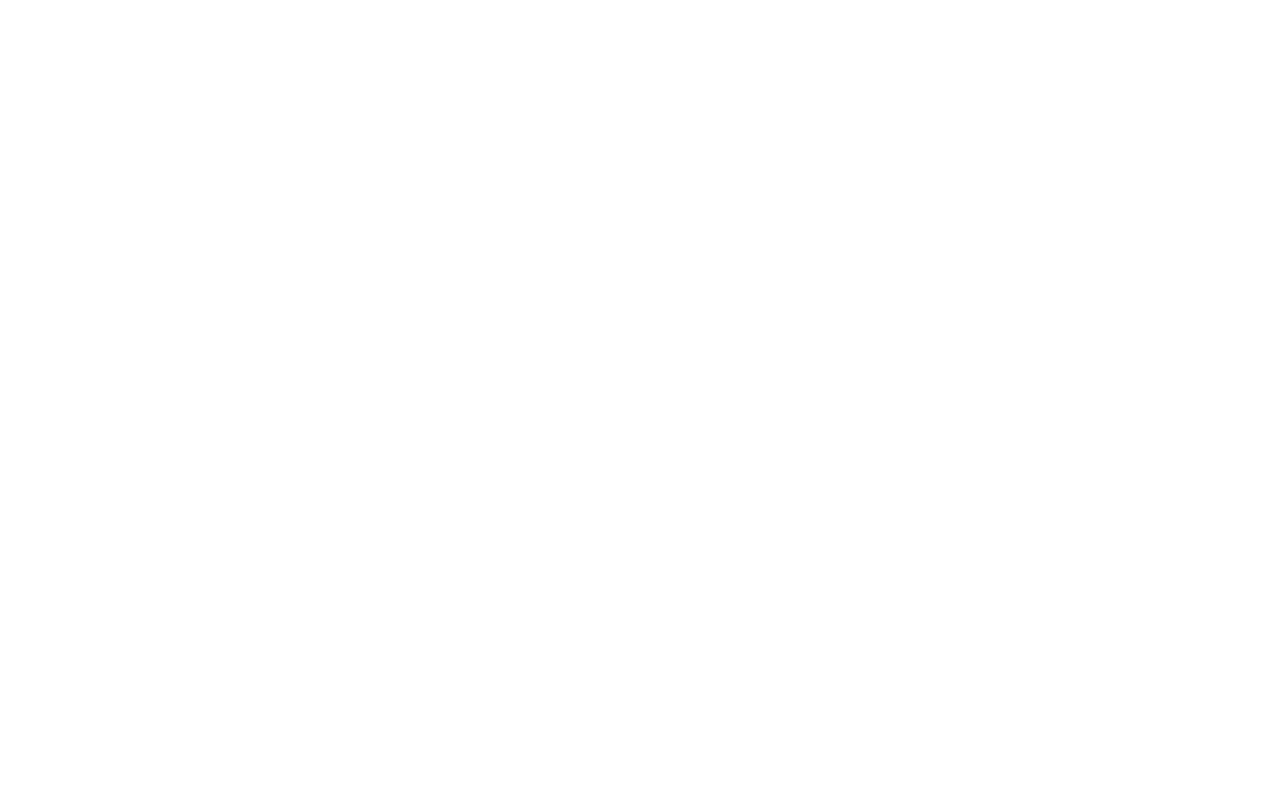
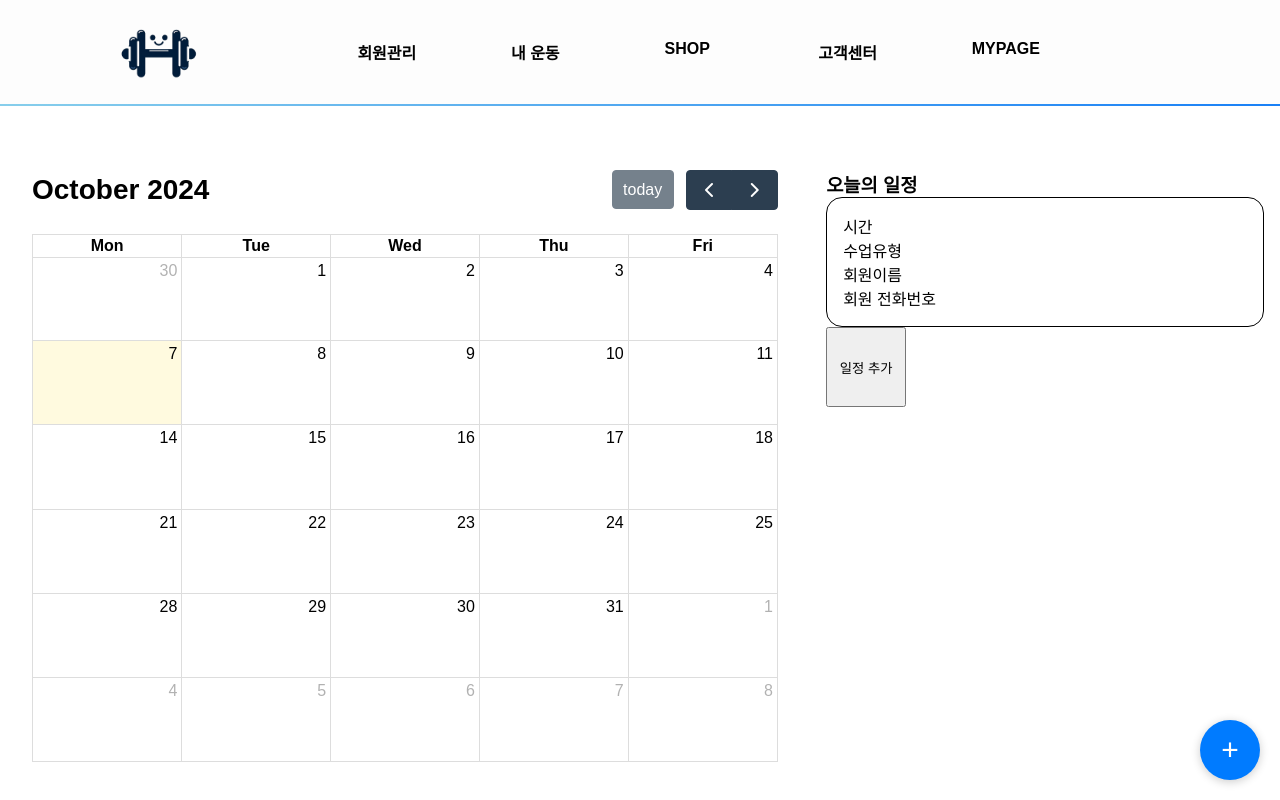
Before and after one commit to BangGiro/project2, a React (Create React App) app in the folder myapp/: page /fullcalendar in a window 1280 px wide. Before the commit this address had no page. Shown: the top 800 px of the page. Built offline with nearby package versions, Linux system fonts and the light colour scheme; no server answers; grey boxes are pictures that could not be loaded.

Commit message:
회원관리 UI변경 + 풀캘린더 작업중

```diff
--- a/myapp/package.json
+++ b/myapp/package.json
@@ -5,6 +5,7 @@
   "dependencies": {
     "@fullcalendar/core": "^6.1.15",
     "@fullcalendar/daygrid": "^6.1.15",
+    "@fullcalendar/interaction": "^6.1.15",
     "@fullcalendar/react": "^6.1.15",
     "@react-spring/web": "^9.7.3",
     "@testing-library/jest-dom": "^5.17.0",
--- a/myapp/src/App.js
+++ b/myapp/src/App.js
@@ -30,7 +30,7 @@ import ProductList from './components/pages/Shop/ProductList';
 import ProductDetail from './components/pages/Shop/ProductDetail';
 import Cart from './components/pages/Shop/Cart';
 import CheckoutPage from './components/pages/Shop/CheckoutPage';
-import ScheduleCalender from './components/pages/scheduleManagement/Schedules';
+import ScheduleCalendar from './components/pages/scheduleManagement/Schedules';
 import PassManage from './components/pages/PassManagement/PassManagement';
 
 function App() {
@@ -111,7 +111,7 @@ function App() {
           <Route path="/shop/product/:id" element={<ProductDetail userId={loggedId} onAddToCart={handleAddToCart} />} />
           <Route path="/shop/cart" element={<Cart userId={loggedId} cartItems={cartItems} onRemoveFromCart={handleRemoveFromCart} />} />
           <Route path="/checkout" element={<CheckoutPage cartItems={cartItems} userId={loggedId}/>} />
-          <Route path="/ScheduleCalender" element={<ScheduleCalender />} />
+          <Route path="/fullcalendar" element={<ScheduleCalendar />} />
           <Route path="/passmng" element={<PassManage/>}/>
         </Route>
         {/* 헤더와 푸터가 포함되지 않은 페이지 */}
--- a/myapp/src/components/pages/PassManagement/PassList.css
+++ b/myapp/src/components/pages/PassManagement/PassList.css
@@ -24,6 +24,7 @@
     width: auto;
     gap: .5rem;
 }
+
 .grantPassForm > input {
     margin-left: .5rem;
 }
--- a/myapp/src/components/pages/management/ManagementContainer.jsx
+++ b/myapp/src/components/pages/management/ManagementContainer.jsx
@@ -58,14 +58,6 @@ function ManagementContainer() {
         localStorage.setItem(`users_${user.email}`, JSON.stringify(updatedUsers));
     };
 
-    const handleDeleteAllUsers = () => {
-        if (window.confirm('모든 회원을 삭제하시겠습니까?')) {
-            const updatedUsers = [];
-            setUsers(updatedUsers);
-            setMemberNames(updatedUsers);
-            localStorage.removeItem(`users_${user.email}`);
-        }
-    };
 
     return (
         <UserContext.Provider value={{ setUserDetail }}>
@@ -75,12 +67,13 @@ function ManagementContainer() {
                     <Management
                         onAddUser={handleAddUser}
                         onDeleteUser={handleDeleteMember}
-                        onDeleteAllUsers={handleDeleteAllUsers}
                         users={users}
                         />
                 </section>
                 <section className='sc2'>
-                    <UserDetail selectUser={userDetail}/>
+                    <UserDetail
+                    selectUser={userDetail}
+                    />
                 </section>
                 <section className='sc3'>
                     {/* <ScheduleCalender/> */}
--- a/myapp/src/components/pages/management/components/UserDetail.jsx
+++ b/myapp/src/components/pages/management/components/UserDetail.jsx
@@ -10,6 +10,11 @@ export default function UserDetail({ selectUser }) {
 
     const navigate = useNavigate();
 
+    const toExercise = (e) => {
+        let user = selectUser;
+        e.preventDefault();
+        navigate('/exerciseUser' , { state: user }); // 링크 변경
+    };
 
     return (
         <div className="UD_container">
@@ -19,7 +24,9 @@ export default function UserDetail({ selectUser }) {
             </div>
 
             <div className="UD_pass_info">
-                {selectUser && <GrantedPass  selectUserId={selectUser.userId} />}
+                {selectUser ? <GrantedPass  selectUserId={selectUser.userId}/>
+                : <p>수강권이 없습니다</p>
+                }
 
                 <button onClick={()=>{navigate('/passmng' , { state: selectUser })}}>수강권 관리</button>
             </div>
@@ -28,12 +35,12 @@ export default function UserDetail({ selectUser }) {
                 <div>수업 횟수</div>
                 <div>지난 수업일</div>
                 <div>다음 수업일</div>
-                <button>일정관리</button>
+                <button onClick={()=>{navigate('/fullcalendar')}}>일정관리</button>
             </div>
 
             <div className="UD_exercises">
                 <div>일지 작성</div>
-                <div>운동 기록</div>
+                <button onClick={toExercise}>운동 기록</button>
                 <div>운동 통계</div>
             </div>
         </div>
--- a/myapp/src/components/pages/management/components/UserItem.jsx
+++ b/myapp/src/components/pages/management/components/UserItem.jsx
@@ -4,8 +4,10 @@ import './UserItem.css';
 import { apiCall } from '../../../../service/apiService';
 import { UserContext } from '../ManagementContainer';
 
-function UserItem({ user, onDeleteUser, onEditUser, onOpenEditModal }) {
-    const { setUserDetail } = useContext(UserContext);
+function UserItem({ user, onEditUser, onOpenEditModal }) {
+    const context = useContext(UserContext);
+    const setUserDetail = context?.setUserDetail || (()=>{});//방어코드
+
 
     const navigate = useNavigate();
 
@@ -21,7 +23,7 @@ function UserItem({ user, onDeleteUser, onEditUser, onOpenEditModal }) {
 
     const handleDeleteClick = (e) => {
         e.stopPropagation();
-        onDeleteUser(user.email);
+        // onDeleteUser(user.email);
         const userId = user.userId;
         const url = `/users/removemember/${userId}`;
         const token = localStorage.getItem('JwtToken');
@@ -49,13 +51,12 @@ function UserItem({ user, onDeleteUser, onEditUser, onOpenEditModal }) {
     };
 
     return (
-        <tr className="user-item-row" onClick={handleItemClick}>
+        <tr className="user-item-row" onClick={handleDetailClick}>
             <td><img src={getProfileImage(user.gender)} alt="프로필사진" className="user-image" /></td>
             <td>{user.name}</td>
             <td>{user.phoneNumber}</td>
             <td>{user.gender}</td>
             <td>
-                <button onClick={handleDetailClick}>상세</button>
                 <button onClick={handleDeleteClick} >삭제</button>
             </td>
         </tr>
--- a/myapp/src/components/pages/management/components/UserList.jsx
+++ b/myapp/src/components/pages/management/components/UserList.jsx
@@ -2,7 +2,7 @@ import React from 'react';
 import UserItem from './UserItem';
 import './UserList.css';
 
-function UserList({ users, onDeleteUser, onEditUser, onOpenEditModal }) {
+function UserList({ users, onEditUser, onOpenEditModal }) {
 
 
     if (!Array.isArray(users)) {
@@ -26,7 +26,6 @@ function UserList({ users, onDeleteUser, onEditUser, onOpenEditModal }) {
                         <UserItem
                             key={user.userId}
                             user={user}
-                            onDeleteUser={onDeleteUser}
                             onEditUser={onEditUser}
                             onOpenEditModal={onOpenEditModal}
                         />
--- a/myapp/src/components/pages/scheduleManagement/DetailSc.jsx
+++ b/myapp/src/components/pages/scheduleManagement/DetailSc.jsx
@@ -2,7 +2,7 @@ import './DetailSc.css'
 import AddSc from './AddSc';
 import { useState } from 'react';
 
-function DetailSc() {
+function DetailSc({today , users }) {
     const [openSwitch , setOpenSwitch] = useState(false);
 
 
@@ -11,7 +11,8 @@ function DetailSc() {
         <div className="detailSc_container">
 
             <div className="dailySc">
-                <h2>오늘의 일정</h2>
+                <h2>{today}</h2>
+                <h3>오늘의 일정</h3>
                 <div className='dailySc_details'>
                     <p>시간</p>
                     <p>수업유형</p>
@@ -20,7 +21,11 @@ function DetailSc() {
                 </div>
             </div>
 
-            {openSwitch && <AddSc close={setOpenSwitch}/>}
+            {openSwitch &&
+            <AddSc
+            close={setOpenSwitch}
+            users={users}
+            />}
 
             <div className="ScEdits">
                 <button onClick={()=>{setOpenSwitch(true)}}>일정 추가</button>
--- a/myapp/src/components/pages/scheduleManagement/Schedules.css
+++ b/myapp/src/components/pages/scheduleManagement/Schedules.css
@@ -1,5 +1,15 @@
 .fc_container{
     padding: 4rem 2rem;
+    height: 100%;
+    width: 1100px;
+}
+
+.fc_container > .fc {
+    height: 100%;
+    width: 100%;
+}
+
+.fc-media-screen {
     height: 100%;
     width: 100%;
 }
--- a/myapp/src/components/pages/scheduleManagement/Schedules.jsx
+++ b/myapp/src/components/pages/scheduleManagement/Schedules.jsx
@@ -1,31 +1,66 @@
-import Fullcalendar from '@fullcalendar/react'
+import FullCalendar from '@fullcalendar/react'
 import dayGridPlugin from '@fullcalendar/daygrid' // a plugin!
+import interactionPlugin from '@fullcalendar/interaction';
 import './Schedules.css'
 import DetailSc from './DetailSc'
+import { useState, useEffect} from 'react';
+import { apiCall } from '../../../service/apiService';
 
 
-function ScheduleCalender() {
+function ScheduleCalendar() {
+
+    const[dateStr , setDateStr] = useState();
+
+    const handleDateClick = (info) => {
+        setDateStr(info.dateStr);
+    }
+
+    const[members , setMembers] = useState(null);
+
+    //users찾아보내기
+    useEffect(() => {
+            const uri = "/users/finduserlist";
+            const method = "post";
+            const data = { trainerId : localStorage.getItem('memberLoggedInData') };
+            const token = localStorage.getItem("JwtToken");
+
+            apiCall(uri, method, data, token)
+            .then((Response) =>{
+
+                if(Response != null) {
+                    setMembers(Response);
+
+                } else {
+                    setMembers([]);
+                    alert("회원이 없습니다");
+                }
+
+            }).catch((err)=>{
+                alert("권한이 없습니다");
+            })
+    }, []); // Optional chaining 사용
 
 
     return (
+
         <div className='Schedules_container'>
             <div className='fc_container'>
-                <Fullcalendar
-                    plugins={[dayGridPlugin]}
+                <FullCalendar
+                    plugins={[dayGridPlugin , interactionPlugin]}
                     initialView='dayGridMonth'
                     weekends={false}
-                    events={[
-                    { title: 'event 1', date: '2024-10-08' },
-                    { title: 'event 2', date: '2019-04-02' }
-                    ]}
+                    selectable={true}
+                    dateClick={handleDateClick}
                 />
             </div>
 
-            <DetailSc/>
+            <DetailSc
+            today={dateStr}
+            users={members}/>
         </div>
 
     )
 
 }
 
-export default ScheduleCalender;
+export default ScheduleCalendar;
```
Also changed, not shown: myapp/src/components/pages/management/components/Management.jsx (+2 -14 lines), myapp/src/components/pages/scheduleManagement/AddSc.jsx (+10 -28 lines), 1 other file (tests, documents, lock files or other folders).
